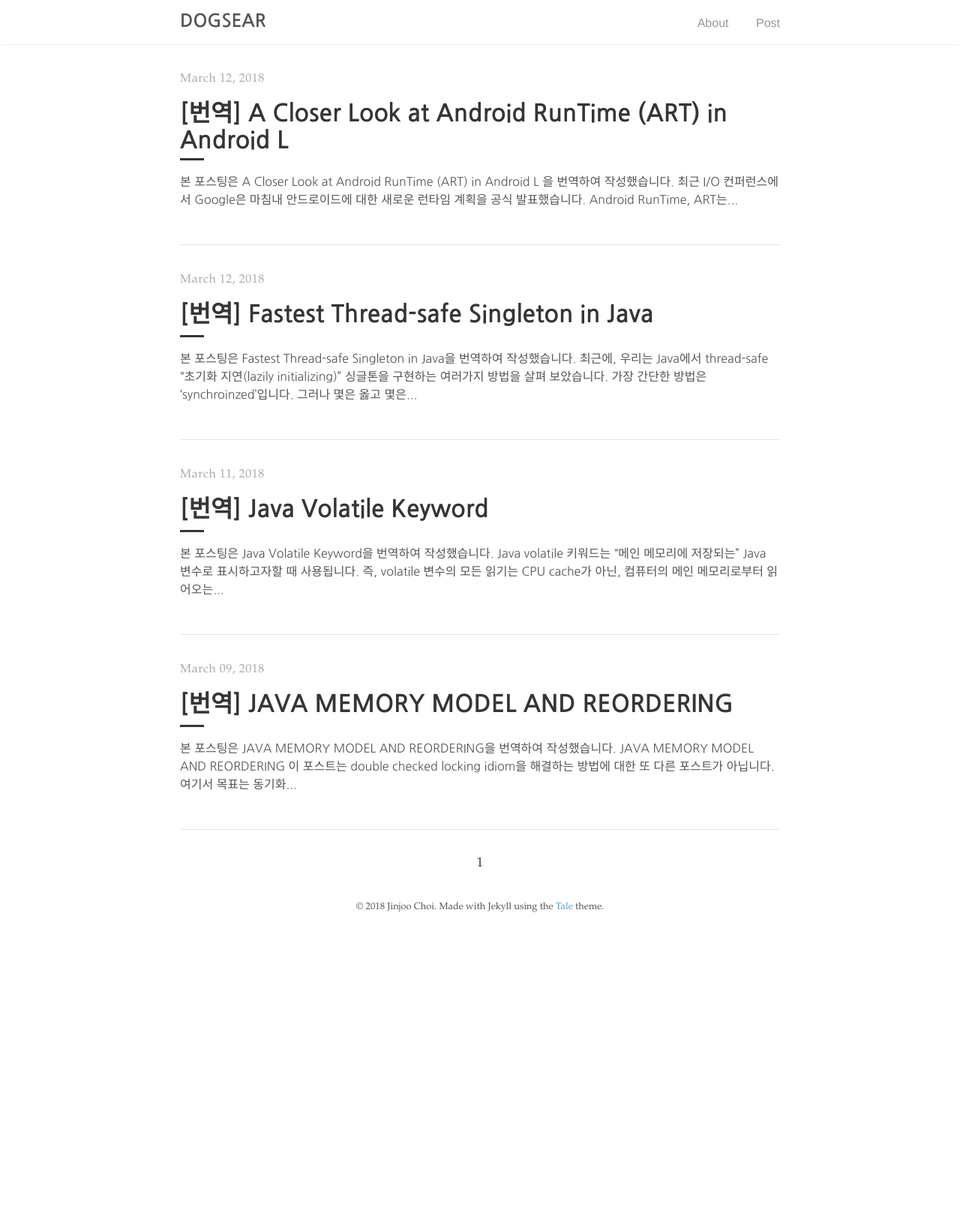
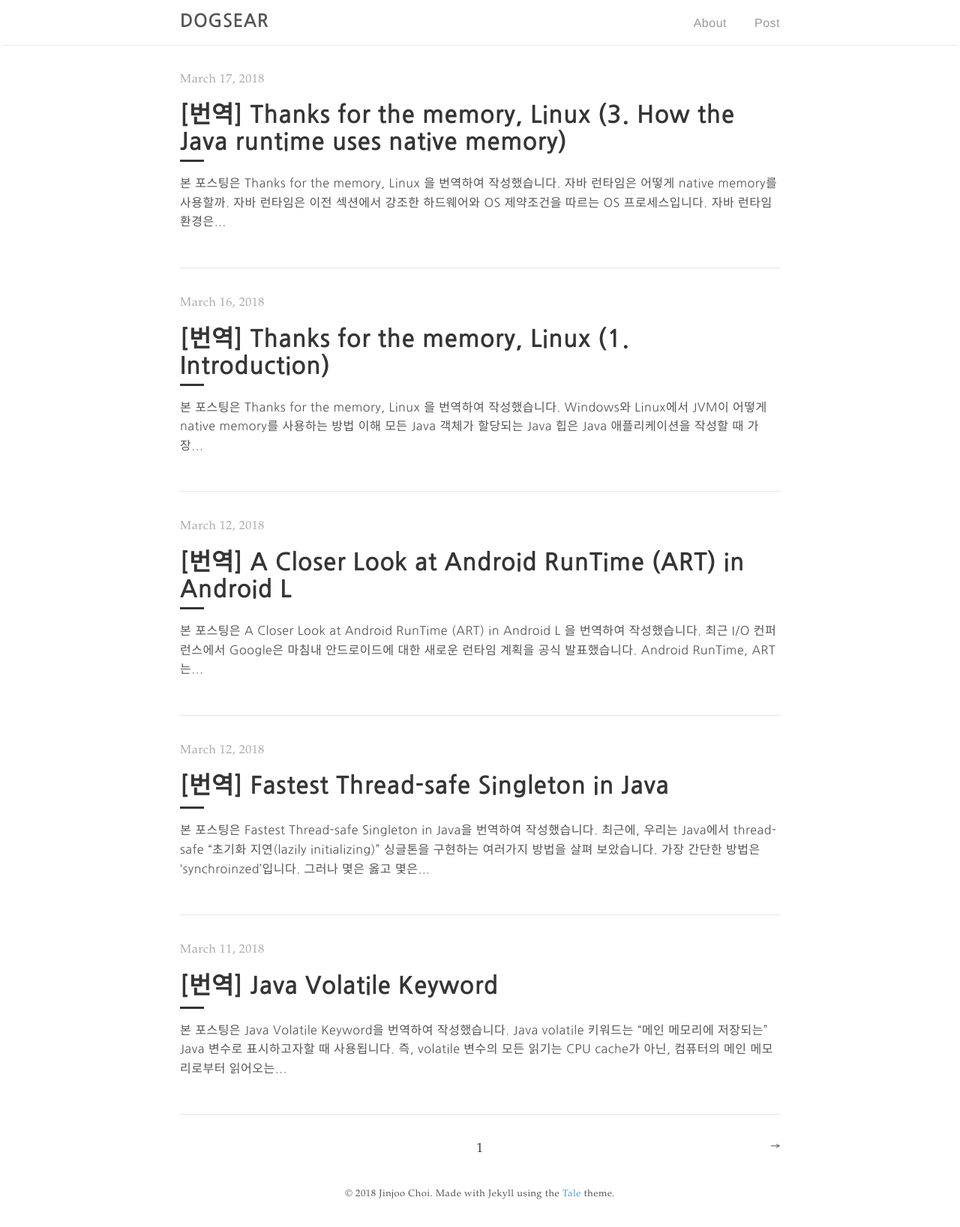
Before and after one commit to jinjoochoi/jinjoochoi.github.io, a Jekyll site: the page built from index.html, in a window 1280 px wide. Shown: the whole page at 75% size. Built offline with Jekyll 4.4.1, drawn with Linux system fonts in a browser that asks for light colours; the list of posts is cut into pages by our own code; before the commit the page ends 1253 px from its top, so only the background shows below that; some of the changed lines change nothing that is shown.

Commit message:
Add posts

```diff
--- /dev/null
+++ b/_posts/2018-03-16-Thanks-for-the-memory,-Linux-(Introduction).md
@@ -0,0 +1,22 @@
+---
+layout: post
+title: "[번역] Thanks for the memory, Linux (1. Introduction)"
+date:   2018-03-16
+author : Jinjoo
+---
+<br/>
+
+본 포스팅은 [Thanks for the memory, Linux] 을 번역하여 작성했습니다.
+
+<br/>
+### Windows와 Linux에서 JVM이 어떻게 native memory를 사용하는 방법 이해
+
+
+모든 Java 객체가 할당되는 Java 힙은 Java 애플리케이션을 작성할 때 가장 밀접하게 연결되는 메모리 영역입니다. JVM은 우리를 호스트 머신의 특성으로부터 보호하기 위해 설계되었기 때문에, 당신이 메모리를 생각할 때 heap을 떠올리는 것은 자연스러운 것 입니다. 당신은 객체 누수(object leak) 혹은 heap에 담기에는 너무 큰 데이터를 할당하려고 해서 생기는 Java heap OutOfMemoryError를 마주한 적이 있을겁니다. 그리고 아마 이런 시나리오에서 디버깅 하는 데 필요한 몇가지 트릭을 배웠을 겁니다. 그러나 Java 애플리케이션이 더 많은 데이터를 다루고 동시 로드(concurrent load)를 하면서, Java 힙이 가득 차 있지는 않지만 오류가 발생하는 시나리오에서는 당신의 트릭으로는 해결할 수 없는 OutOfMemoryErrors를 경험하게 될 수 있습니다. 이런 일이 발생할 때, 당신은 Java Runtime Environment (JRE)의 내부에서 일어나고 있는 것을 이해해야합니다.
+
+Java 애플리케이션은 Java 런타임의 가상화된 환경(virtualized environment)에서 실행되지만, 런타임 자체는 native 메모리를 포함하는 native 자원을 사용하는 언어(C와 같은)로 작성된 native 프로그램입니다. native 메모리는 Java 애플리케이션이 사용하는 Java heap 메모리와 구분되는 런타임 프로세스에서 사용 가능한 메모리입니다. Java 힙 과 Java 스레드와 같은 모든 가상화 된 리소스는(virtualized resource) 가상 머신(virtual machine)이 실행될 때 사용되는 데이터와 함께 native 메모리에 저장되어야 합니다. 이는 호스트 머신의 하드웨어와 운영 체제 (OS)가 부과하는(impose) native 메모리 제한이 Java 애플리케이션이 수행되는 데에 영향을 미칠 수 있다는 것을 의미합니다.
+
+이 기사는 다른 플랫폼에서 동일한 주제를 다루는 두 기사 중 하나입니다. 두 기사에서, 당신은 native 메모리가 무엇인지, Java 런타임이 어떻게 native 메모리를 사용하는지, 어떻게 실행되지 않는지, 어떻게 native OutOfMemoryError를 디버깅 하는지를 배우게 될 것입니다. 이 기사는 Windows 및 Linux를 다루며 특정 런타임 구현에 초점을 맞추지 않습니다. [companion 기사] 에서는 AIX에 대해 다루고 IBM Developer Kit for Java에 중점을 둡니다. (IBM 구현에 대한 기사의 정보는 AIX가 아닌 다른 플랫폼에서도 마찬가지입니다. 따라서 당신이 Linux 용 IBM Developer Kit 또는 Windows 용 IBM 32-bit Runtime Environment를 사용한다면, 기사가 유용 할 것입니다.)
+
+[Thanks for the memory, Linux]: https://www.ibm.com/developerworks/library/j-nativememory-linux/
+[companion 기사]: https://www.ibm.com/developerworks/java/library/j-nativememory-aix/
--- /dev/null
+++ b/_posts/2018-03-17-Thanks-for-the-memory,-Linux-(3.-How-the-Java-runtime-uses-native-memory).md
@@ -0,0 +1,102 @@
+---
+layout: post
+title: "[번역] Thanks for the memory, Linux (3. How the Java runtime uses native memory)"
+date:   2018-03-17
+author : Jinjoo
+---
+<br/>
+
+본 포스팅은 [Thanks for the memory, Linux] 을 번역하여 작성했습니다.
+
+<br/>
+### 자바 런타임은 어떻게 native memory를 사용할까.
+
+자바 런타임은 이전 섹션에서 강조한 하드웨어와 OS 제약조건을 따르는 OS 프로세스입니다.
+자바 런타임 환경은 모든 상황에서 런타임 환경이 어떤 리소스를 필요로 할 것인지 예측할 수 없게 하는 사용자의 코드를 구동하는 기능을 제공합니다. Java 어플리케이션이 관리되는 Java 환경에서 수행하는 모든 액션은 해당 환경을 제공하는 런타임의 리소스 요구에 잠재적으로 영향을 줄 수 있습니다. 이 섹션에서는 어떻게 Java 어플리케이션이 native memory를 사용하는지 그리고 어떻게 native memory를 사용하는지에 대해서 설명하겠습니다.
+
+<br/>
+### Java heap과 garbage collection
+
+Java 힙은 객체가 할당되는 메모리 영역입니다. 비록 몇몇의 Real Time Specification for Java(RTSJ)를 구현한 것과 같은 전문 Java runtime은 여러개의 heap을 가지고있지만 대부분은 하나의 logical heap을 가집니다. single physical heap은 heap memory를 관리하는 garbage collection (GC) 알고리즘의 필요에 따라 logical 섹션으로 나누어 질 수 있습니다. 이 섹션은 Java memory manager(garbage collector를 포함하는)의 통제하에 있는 native 메모리의 인접한 slabs로 구현됩니다.
+
+-Xmx와 -Xms옵션을 사용는 Java 커맨드 라인으로 부터 heap의 크기는 조절됩니다. (mx는 힙의 최대 크기, ms는 초기의 크기를 뜻합니다.) 비록 logical 힙이 객체의 수와 GC를 수행하는 데 걸리는 시간에 따라 늘어나고 줄어들 수 있을 지라도, native 메모리의 크기는 일정하게 유지되며 최대 힙의 크기를 나타내는 -Xmx값에 의해 결정됩니다. 대부분의 GC 알고리즘은 연속적인 메모리 slab으로 할당된 힙에 의존하기 때문에, heap을 확장해야 할 때 native memory를 조금 더 할당하는 것은 불가능합니다. 모든 heap 메모리는 우선적으로 예약(reserved)되어야 합니다.
+
+native 메모리를 예약하는 것(Reserving)은 그것을 할당하는 것과는 다릅니다. native memory가 예약(reserved)될 때, physical 메모리 또는 다른 스토리지가 지원되지 않습니다. 주소 공간의 일부(chunks)를 예약하는(reserving)것이 physical 리소스를 소모하지 않지만, 메모리가 다른 용도로 사용되는 것을 막습니다. 전혀 사용되지 않는 예약 메모리(reserving memory)로 인한 누수는 할당된 메모리 누수만큼이나 심각합니다.
+
+몇몇의 garbage collector은 힙의 사용된 영역이 축소됨에 따라 힙의 일부를 decommitting (백업용 백업 스토리지 해제) 하는 방법으로 physical 메모리 사용을 최소화합니다.
+
+Java 힙을 유지하는 메모리 관리 시스템의 상태를 유지하려면 더 많은 native 메모리가 필요합니다. garbage를 수거할 때 free storage를 추적하고 진행 상황을 기록하기 위해 자료구조(data structures)가 할당되어야 합니다. 이러한 데이터 구조의 정확한 크기와 특성은 구현에 따라 달라지지만, 대부분은 힙의 크기에 비례합니다.
+
+<br/>
+
+### Just-in-time (JIT) 컴파일러
+
+JIT 컴파일러는 런타임에 Java 바이트 코드를 최적화된 native 실행 가능(executable) 코드로 컴파일합니다. 이는 Java 런타임의 런타임 속도가 크게 향상되고 Java 어플리케이션이 native 코드와 유사한 속도로 실행되게 합니다.
+
+바이트 코드 컴파일은 native 메모리 (gcc와 같은 정적 컴파일러가 메모리를 구동시키는 것과 동일한 방식으로)를 사용하지만, 입력(바이트 코드)과 출력(실행 코드)도 JIT에 저장됩니다. JIT로 컴파일 된 메소드를 많이 포함하는 Java 어플리케이션은 적게 포함하는 어플리케이션보다 더 많은 native 메모리를 사용합니다.
+
+<br/>
+
+### Class와 Classloader
+Java 어플리케이션은 객체 구조와 메서드 로직을 정의하는 클래스로 구성됩니다. 그들은 또한 Java 런타임 클래스 라이브러리(java.lang.String과 같은)의 클래스를 사용하고, third-party 라이브러리를 사용할 수 있습니다. 이러한 클래스는 사용되는 동안 메모리에 저장되어야 합니다.
+
+클래스 저장 방법은 구현에 따라 달라집니다. Sun JDk는 permanent generation(PermGen) 힙 영역을 사용하고 있습니다. IBM은 Java 5부터 각 클래스 로더에 네이티브 메모리의 slabs를 할당하고 클래스 데이터를 거기에 저장합니다. 현대 Java 런타임은 주소 공간에 공유 메모리 영역을 매핑하는 클래스 공유(class sharing)같은 기술을 사용합니다. 이러한 할당 메커니즘이 Java 런타임의 native 공간(footprint)에 미치는 영향을 이해하려면, 해당 구현에 대한 기술 문서를 읽어 보십시오. 그러나, 보편적인 진실은 모든 구현에 영향을 미칩니다.
+
+기본적으로, 더 많은 클래스를 사용하면 더 많은 메모리를 사용하게 됩니다. (이는 native 메모리 사용량이 늘어났다거나 모든 클래스가 들어갈 수 있도록 PermGen 또는 공유 클래스 캐시와 같은 영역의 크기를 명시적으로 조정해야 함을 의미합니다.) 어플리케이션만 맞춰야 할 것이 아니라 프레임워크, 어플리케이션 서버, third-party와 Java 런타임에도 온디맨드 방식으로 로드되고 공간을 차지하는 클래스가 포함할 수 있도록 맞춰야합니다. Java런타임은 클래스를 언로드하여 공간을 재확보할 수 있지만 엄격한 조건 하에서만 가능합니다. single class를 언로드하는 것은 불가능합니다. 대신에 클래스로더를 그들이 로드한 클래스와 함께 언로드 할 수 있습니다. 다음과 같은 경우에만 클래스 로더를 언로드 할 수 있습니다:
+
+- Java heap이 classloader를 나타내는 java.lang.ClassLoader 객체에 대한 참조를 포함하고 있지 않을 경우.
+- Java heap이 classloader에 의해 로드된 클래스를 나타내는 java.lang.Class 객체에 대한 어떠한 참조도 갖지 않고 있을 경우.
+- 클래스로더에 의해 로드된 클래스의 객체가 Java heap에서 활성(참조된) 상태가 아닌 경우.
+
+<br/>
+
+Java 런타임이 bootstrap, extension과 어플리케이션과 같은 모든 Java 어플리케이션에 대해 생성하는 세 가지 기본 클래스 로더가 이러한 기준을 결코 충족시킬 수 없다는 점은 주목할 가치가 있습니다. 그러므로, java.lang.String과 같은 시스템 클래스나 어플리케이션 클래스 로더를 통해로드된 모든 어플리케이션 클래스는 런타임에 해제 될 수 없습니다.
+
+클래스 로더가 수집에 적합한 경우에도 런타임은 GC cycle의 일부로서 클래스 로더를 수집합니다. 몇몇 구현에서는 오로지 일부 GC cycle에서만 클래스로더를 언로드합니다.
+
+당신이 실현시키지 않아도, 런타임에 클래스가 생성되는 것이 가능합니다. 많은 JEE 어플리케이션에서는 JSP(JavaServerPage)기술을 사용해 웹 페이지를 생성합니다. JSP는 각.jsp페이지에 대한 클래스를 생성하며, 이 클래스는 그들을 로드한 클래스 로더의 수명(lifetime) 동안 지속됩니다(일반적으로 웹 어플리케이션의 수명).
+
+class를 생성하는 또 다른 방법은 Java reflection을 이용하는 것 입니다. Java 구현에 따라서 reflection이 작동하는 방식은 다양하지만, Sun과 IBM에서 사용하는 메서드에 대해서 지금 설명하겠습니다.
+
+java.lang.reflect API를 사용할 때, java 런타임은 reflecting 객체(java.lang.reflect.Field와 같은)의 메서드를 객체 또는 reflect될 클래스로 연결해야 합니다. 이는 설정은 적게 필요하지만 느린 Java Native Interface(JNI) 접근자를 사용하거나 런타임에 reflect할 각 객체 타입에 대한 클래스를 동적으로 생성하면서 수행될 수 있습니다. 후자의 방식은 설정하는 데에는 느리지만 실행시킬 때는 더 빠르고, 특정 클래스가 자주 reflect되는 어플리케이션이라면 이상적인 방식입니다.
+
+Java 런타임은 클래스가 relfect되는 처음 몇 번 JNI 메서드를 사용하지만, 여러 번 사용 된 후에 접근자는 클래스를 빌딩하고 새로운 클래스 로더를 통해 로드하는 바이트 코드 접근자(bytecode accessor)로 확장(inflate)됩니다. 리플렉션을 많이하면 많은 접근자(accessor) 클래스와 클래스 로더를 생성시킬 수 있습니다. reflecting된 객체에 대한 참조를 보유하는 것은 이 클래스들을 활성상태(alive)로 유지하고 계속해서 공간을 차지하게 만듭니다. 바이트 코드 접근자(accessor)를 만드는 것은 꽤 느리기 때문에 Java 런타임은 나중에 사용할 수 있도록 이러한 접근자를 캐시(cache) 할 수 있습니다. 일부 어플리케이션과 프레임워크는 또한 reflecting 객체도 캐시를 하면서, 그들의 native footprint를 증가시킵니다.
+
+<br/>
+### JNI
+
+JNI는 native code(C와 C++ 같이 native 컴파일된 언어로 작성된 어플리케이션)가 Java 메소드를 호출할 수 있도록 해주고 반대도 가능하게 해줍니다. Java 런타임은 파일과 네트워크 I/O와 같은 class-library 기능을 구현하기 위해서 JNI 코드에 강하게 의존합니다. JNI 어플리케이션은 Java 런타임의 native footprint를 다음과 같이 세 가지 방식으로 증가시킬 수 있습니다:
+
+- JNI 어플리케이션에 대한 native code는 공유 라이브러리 혹은 프로세스 주소 공간에 로드되는 실행파일로 컴파일 됩니다. 더 큰 native 어플리케이션은 간단히 로드함으로서, 프로세스 주소 공간의 상당한 부분을 차지할 수 있습니다.
+
+- native 코드는 Java runtime과 주소 공간을 공유해야 합니다. native code에 의해 수행되는 native 메모리 할당 혹은 메모리 매핑은 Java 런타임으로 부터 메모리를 가져갑니다.
+
+- 특정 JNI 함수는 그들의 일반 오퍼레이션의 일부처럼 native 메모리를 사용할 수 있습니다. GetTypeArrayElements와 GetTypeArrayRegion 함수는 native 코드가 잘 동작하도록 Java heap data를 native 메모리 버퍼로 복사할 수 있습니다. 복사를 하는지 안하는지는 runtime 구현에 따라 다릅니다. (Java 5.0 이상의 IBM Developer Kit는 native 복사를 합니다.) 이런 방식으로 Java 힙 데이터의 많은 양에 접근하면, 그에 따라 native heap의 상당 부분을 사용할 수 있습니다.
+
+<br/>
+### NIO
+
+Java 1.4에 도입된 새로운 I/O (NIO)는 채널과 버퍼를 기반으로 I/O를 수행하는 새로운 방식을 추가하였습니다. Java heap에서 메모리에 의해 백업되는 I/O buffer 뿐만 아니라, NIO는 Java 힙 대신에 native 메모리에 백업되는 direct ByteBuffers (java.nio.ButeBuffer.allocateDirect()메서드에 의해 할당되는)에 대한 지원을 제공했습니다.
+
+direct ByteBuffer 데이터가 어디에 저장되는지에 대해서 혼란스러울 수 있습니다. 어플리케이션은 I/O 오퍼레이션을 수행하는데 여전히 Java heap의 객체를 사용하지만, 데이터를 담고있는 버퍼는 native 메모리에 저장됩니다. 즉 Java heap 객체는 native heap buffer를 참조만 합니다. non-direct ByteBuffer는 데이터를 Java heap의 byte[]배열에 보유하고 있습니다.
+그림 4는 direct와 non-direct ByteBuffer 객체의 차이점을 보여줍니다.
+
+그림 4. direct와 non-direct java.nio.ByteBuffers에 대한 메모리 토폴로지
+
+![memorytopology](https://www.ibm.com/developerworks/library/j-nativememory-linux/bytebuffers.gif)
+
+ByteBuffer 객체는 직접 버퍼를 자동으로 정리하지만 Java 힙 GC의 일부로서도 정리될 수 있습니다. 따라서 그들은 native heap에 대한 압력에 자동으로 반응하지 않습니다. GC는 Java힙이 가득 차서 heap-allocation 요청을 처리할 수 없거나 Java 어플리케이션이 명시적으로 이를 요청하는 경우에만 발생합니다. (이는 성능문제를 일으키기 때문에 추천하지 않습니다)
+
+걷잡을 수 없는 경우에는 native 힙이 가득 차서 하나 이상의 direct ByteBuffers가 GC 대상이 될 수 있지만(native 힙의 공간을 확보할 수 있음), Java힙이 거의 비어 있지 않아서 GC는 발생하지 않습니다.
+
+<br/>
+### 스레드
+
+어플리케이션의 모든 스레드는 자신의 스택(로컬 변수와 함수를 호출할 때 유지해야하는 상태를 저장하기 위해 사용되는 메모리 영역)을 저장하기 위한 메모리를 필요로 합니다. 모든 자바 스레드는 실행하기 위해서 스택 공간을 필요로 합니다. 구현에 따라서, 자바 스레드는 개별 native와 자바 스택들 가질 수 있습니다. 스택 공간과 외에도, 각 스레드는 thread-local 스토리지와 내부 데이터 구조를 위한 native 메모리를 필요로 합니다.
+
+스레드 크기는 Java 구현과 아키텍처에 따라 다양합니다. 몇몇 구현체는 Java thread를 위한 스택의 크기를 지정할 수 있게 해줍니다. 256KB와 756KB 사이의 값이 일반적입니다.
+
+비록 스레드 당 사용되는 메모리의 양이 매우 적어도, 수백개의 스레드가 있는 어플리케이션의 경우 스레드 스택의 총 메모리 사용량은 클 수 있습니다. 실행할 수 있는 프로세서보다 더 많은 스레드로 어플리케이션을 실행하는 것은 대개 비효율적이며, 성능이 저하되고 메모리 사용량이 증가할 수 있습니다.
+
+
+[Thanks for the memory, Linux]:https://www.ibm.com/developerworks/library/j-nativememory-linux/
--- a/_sass/tale/_base.scss
+++ b/_sass/tale/_base.scss
@@ -1,6 +1,7 @@
 * {
   @include box-sizing;
-  line-height: 1.5;
+  line-height: 1.6;
+  letter-spacing:0.5px;
 }
 
 html,
```
